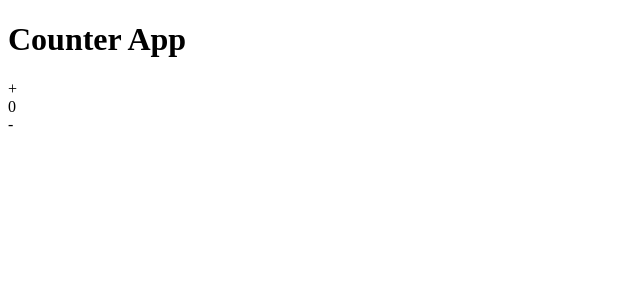
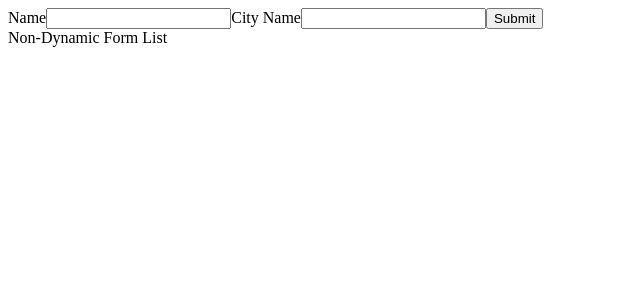
Before and after one commit to elvisonob/Practice-App, a React (Create React App) app: page / in a window 1280 px wide. Shown: the top 300 px of the page, without its empty margins (0-640 px from the left). Built offline with nearby package versions, Linux system fonts and the light colour scheme.

Commit message:
useReducer in forms

```diff
--- a/src/components/App.js
+++ b/src/components/App.js
@@ -1,35 +1,11 @@
-import React, { useReducer } from 'react';
-
-const reducerFn = (prevState, action) => {
-  if ({ type: 'ADD_NUMBER' }) {
-    return { count: action.payload };
-  }
-  if ({ type: 'REDUCE_NUMBER' }) {
-    const newCount = prevState.count > 0 ? action.payload : 0;
-    return { count: newCount };
-  }
-
-  return prevState;
-};
+import Form from './Form.js';
+import FormList from './FormList.js';
 
 const App = () => {
-  const [state, dispatchFn] = useReducer(reducerFn, { count: 0 });
-
-  const additionHandler = () => {
-    dispatchFn({ type: 'ADD_NUMBER', payload: state.count + 1 });
-  };
-
-  const reducerHandler = () => {
-    if (state.count > 0) {
-      dispatchFn({ type: 'REDUCE_NUMBER', payload: state.count - 1 });
-    }
-  };
   return (
     <div>
-      <h1>Counter App</h1>
-      <div onClick={additionHandler}>+</div>
-      <div>{state.count}</div>
-      <div onClick={reducerHandler}>-</div>
+      <Form />
+      <FormList />
     </div>
   );
 };
--- /dev/null
+++ b/src/components/Form.js
@@ -0,0 +1,63 @@
+import React, { useReducer } from 'react';
+
+const reducerFn = (nameState, action) => {
+  if ({ type: 'onNameChange' }) {
+    return { name: action.payload };
+  }
+
+  return nameState;
+};
+
+const reducerFn2 = (cityNameState, action) => {
+  if ({ type: 'onCityNameChange' }) {
+    return { cityName: action.payload };
+  }
+
+  return cityNameState;
+};
+
+const Form = () => {
+  const [nameState, dispatchFn] = useReducer(reducerFn, { name: '' });
+  const [cityNameState, dispatchFn2] = useReducer(reducerFn2, { cityName: '' });
+
+  const onNameChange = (event) => {
+    dispatchFn({ type: 'onNameChange', payload: event.target.value });
+  };
+
+  const onCityNameChange = (event) => {
+    dispatchFn2({ type: 'onCityNameChange', payload: event.target.value });
+  };
+
+  const onSubmit = (e) => {
+    e.preventDefault();
+    console.log(nameState.name, cityNameState.cityName);
+    dispatchFn({ payload: '' });
+    dispatchFn2({ payload: '' });
+  };
+
+  return (
+    <div>
+      <form onSubmit={onSubmit}>
+        <label>Name</label>
+        <input
+          id="name"
+          label="Name"
+          type="name"
+          value={nameState.name}
+          onChange={onNameChange}
+        />
+        <label>City Name</label>
+        <input
+          id="cityName"
+          label="cityName"
+          type="cityName"
+          value={cityNameState.cityName}
+          onChange={onCityNameChange}
+        />
+        <button>Submit</button>
+      </form>
+    </div>
+  );
+};
+
+export default Form;
--- /dev/null
+++ b/src/components/FormList.js
@@ -0,0 +1,7 @@
+import React, { useState } from 'react';
+
+const FormList = () => {
+  return <div>Non-Dynamic Form List</div>;
+};
+
+export default FormList;
```
